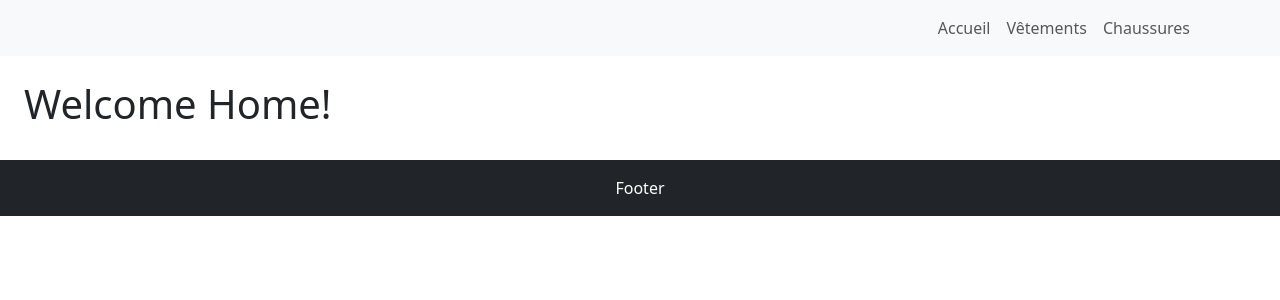
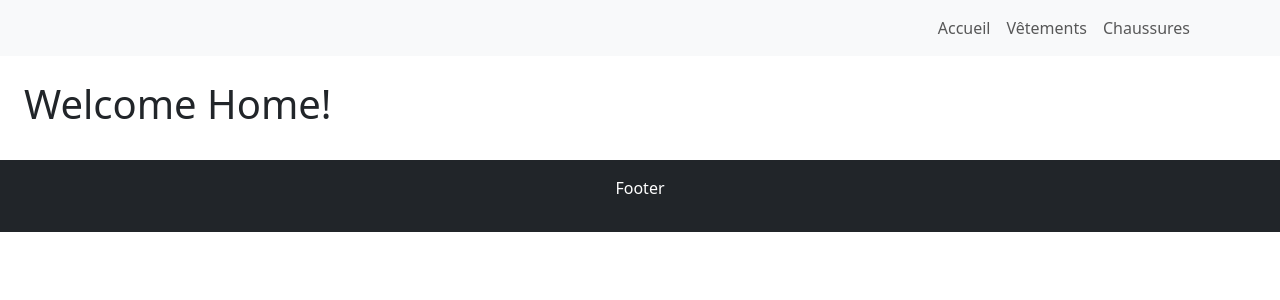
Before and after one commit to omnyazer/router-project, a React (Vite) app: page / in a window 1280 px wide. Shown: the top 300 px of the page. Built offline with nearby package versions, Linux system fonts and the light colour scheme.

Commit message:
activite 5

```diff
--- a/src/components/Footer.jsx
+++ b/src/components/Footer.jsx
@@ -1,7 +1,7 @@
 const Footer = () => {
     return (
       <footer className="bg-dark text-white text-center py-3">
-        Footer
+        <p>Footer</p>
       </footer>
     );
   };
--- a/src/components/Header.jsx
+++ b/src/components/Header.jsx
@@ -3,6 +3,7 @@ import { Link } from "react-router";
 
 const Header = () => {
   return (
+    <header>
       <Navbar bg="light" expand="lg">
         <Container>
           <Navbar.Toggle aria-controls="menu" />
@@ -15,6 +16,7 @@ const Header = () => {
           </Navbar.Collapse>
         </Container>
       </Navbar>
+    </header>
   );
 };
 
```
Lines whose indentation alone changed are shown as unchanged.
